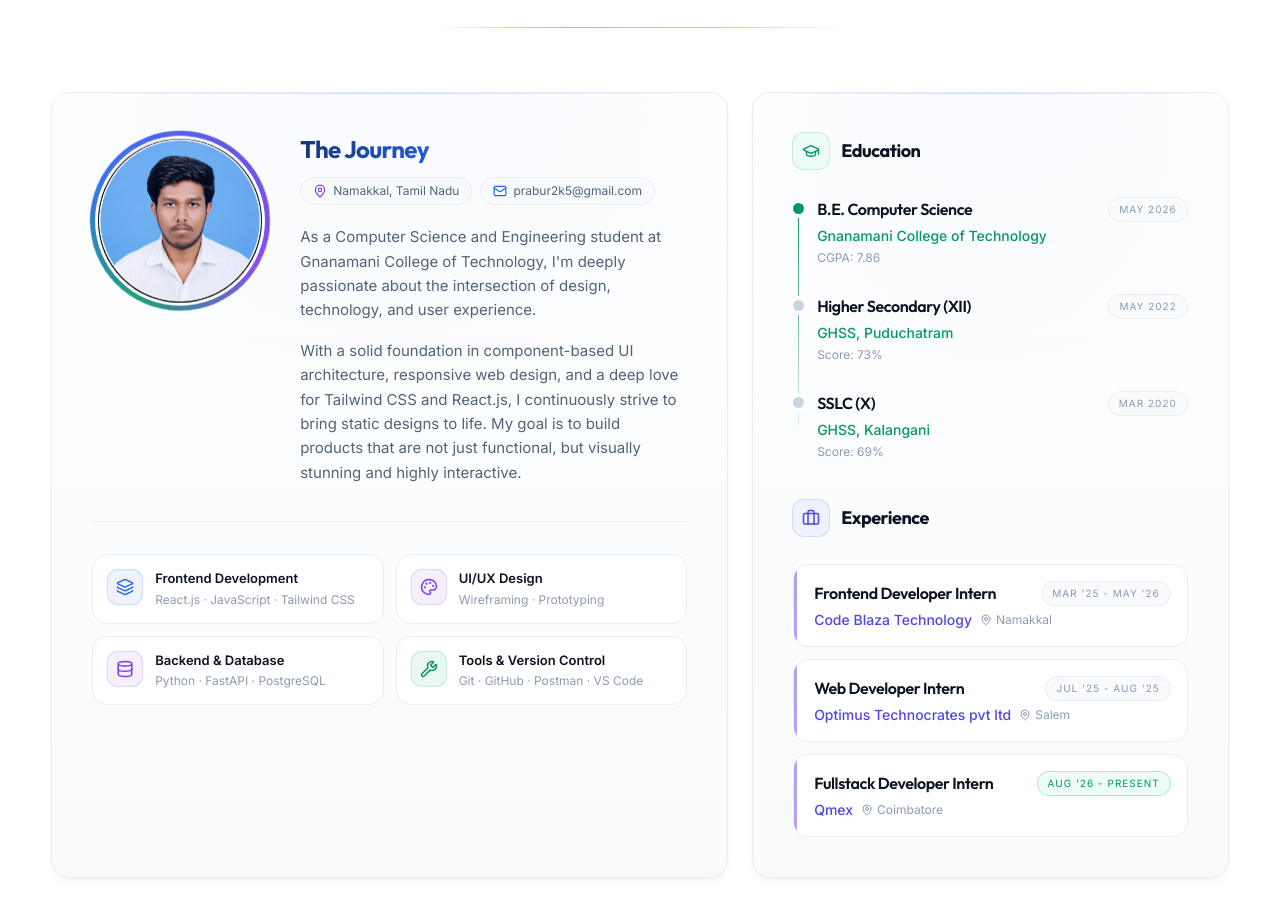
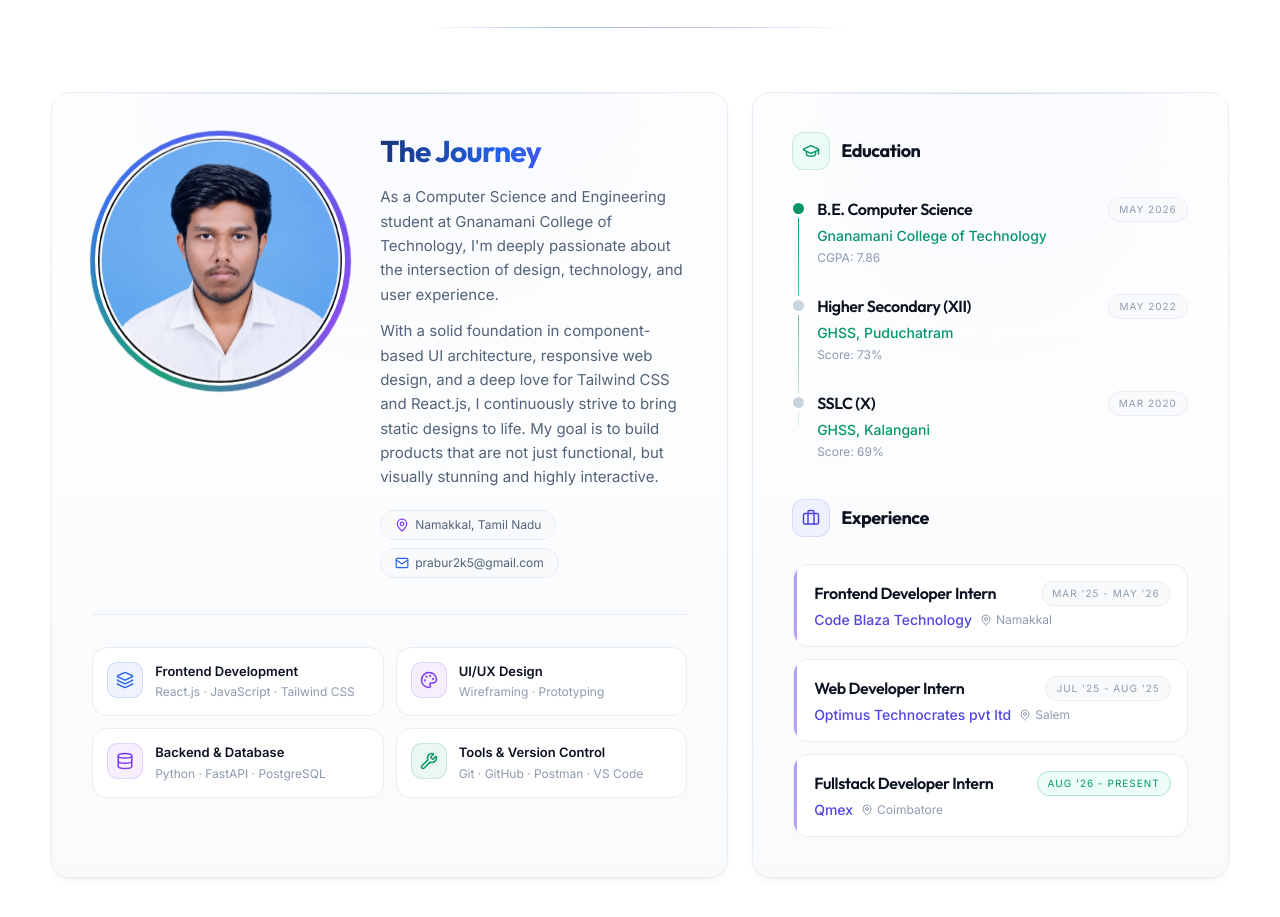
Before and after one commit to praburofficial/Prabu-Portfolio, a React (Vite) app: page / in a window 1280 px wide. Shown: the part 1240-2157 px from the top of the page. Built offline with nearby package versions, Linux system fonts and the light colour scheme.

Commit message:
style: update Journey card with larger profile image and relocated contact info

```diff
--- a/src/sections/About.tsx
+++ b/src/sections/About.tsx
@@ -61,9 +61,9 @@ export function About() {
                         <GlassCard glow className="flex h-full flex-col p-6 sm:p-9 lg:p-10">
                             <div className="flex flex-col items-center gap-7 text-center sm:flex-row sm:items-start sm:gap-8 sm:text-left">
                                 {/* Portrait with spinning conic ring */}
-                                <div className="group relative h-32 w-32 shrink-0 animate-float gpu sm:h-40 sm:w-40 lg:h-44 lg:w-44">
+                                <div className="group relative h-44 w-44 shrink-0 animate-float gpu sm:h-52 sm:w-52 md:h-56 md:w-56 lg:h-64 lg:w-64">
                                     <div
-                                        className="absolute -inset-[2px] rounded-full opacity-90"
+                                        className="absolute -inset-[2.5px] rounded-full opacity-90"
                                         style={{
                                             background: 'conic-gradient(from 0deg, #2563eb, #4f46e5, #7c3aed, #059669, #2563eb)',
                                             animation: 'conic-spin 8s linear infinite',
@@ -82,28 +82,28 @@ export function About() {
                                     </div>
                                 </div>
 
-                                <div className="min-w-0">
-                                    <h3 className="font-display text-xl font-bold shimmer-text sm:text-2xl">The Journey</h3>
+                                <div className="min-w-0 flex-1">
+                                    <h3 className="font-display text-xl font-bold shimmer-text sm:text-2xl lg:text-3xl">The Journey</h3>
 
-                                    <div className="mt-3 flex flex-wrap justify-center gap-2 sm:justify-start">
-                                        <span className="inline-flex items-center gap-1.5 rounded-pill border border-border bg-surface px-3 py-1 text-[0.75rem] text-muted">
-                                            <MapPin className="h-3.5 w-3.5 text-violet" /> Namakkal, Tamil Nadu
+                                    <p className="mt-4 text-[0.9375rem] leading-relaxed text-muted">
+                                        As a Computer Science and Engineering student at Gnanamani College of Technology, I'm deeply passionate about the intersection of design, technology, and user experience.
+                                    </p>
+                                    <p className="mt-3 text-[0.9375rem] leading-relaxed text-muted">
+                                        With a solid foundation in component-based UI architecture, responsive web design, and a deep love for Tailwind CSS and React.js, I continuously strive to bring static designs to life. My goal is to build products that are not just functional, but visually stunning and highly interactive.
+                                    </p>
+
+                                    <div className="mt-5 flex flex-wrap items-center justify-center gap-2 sm:justify-start">
+                                        <span className="inline-flex items-center gap-1.5 rounded-pill border border-border bg-surface px-3.5 py-1.5 text-xs text-muted transition-colors hover:border-violet/40 hover:bg-violet/5 hover:text-ink">
+                                            <MapPin className="h-3.5 w-3.5 shrink-0 text-violet" /> Namakkal, Tamil Nadu
                                         </span>
                                         <a
                                             href="mailto:prabur2k5@gmail.com"
-                                            className="inline-flex max-w-full items-center gap-1.5 rounded-pill border border-border bg-surface px-3 py-1 text-[0.75rem] text-muted transition-colors hover:border-primary/40 hover:bg-primary-tint hover:text-primary"
+                                            className="inline-flex max-w-full items-center gap-1.5 rounded-pill border border-border bg-surface px-3.5 py-1.5 text-xs text-muted transition-colors hover:border-primary/40 hover:bg-primary-tint hover:text-primary"
                                         >
                                             <Mail className="h-3.5 w-3.5 shrink-0 text-primary" />
                                             <span className="truncate">prabur2k5@gmail.com</span>
                                         </a>
                                     </div>
-
-                                    <p className="mt-5 text-[0.9375rem] leading-relaxed text-muted">
-                                        As a Computer Science and Engineering student at Gnanamani College of Technology, I'm deeply passionate about the intersection of design, technology, and user experience.
-                                    </p>
-                                    <p className="mt-4 text-[0.9375rem] leading-relaxed text-muted">
-                                        With a solid foundation in component-based UI architecture, responsive web design, and a deep love for Tailwind CSS and React.js, I continuously strive to bring static designs to life. My goal is to build products that are not just functional, but visually stunning and highly interactive.
-                                    </p>
                                 </div>
                             </div>
 
```
